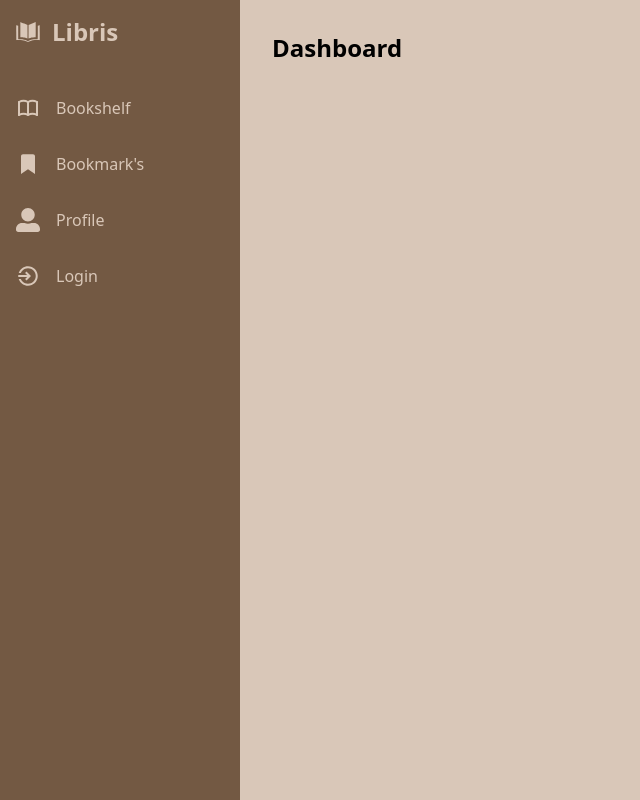
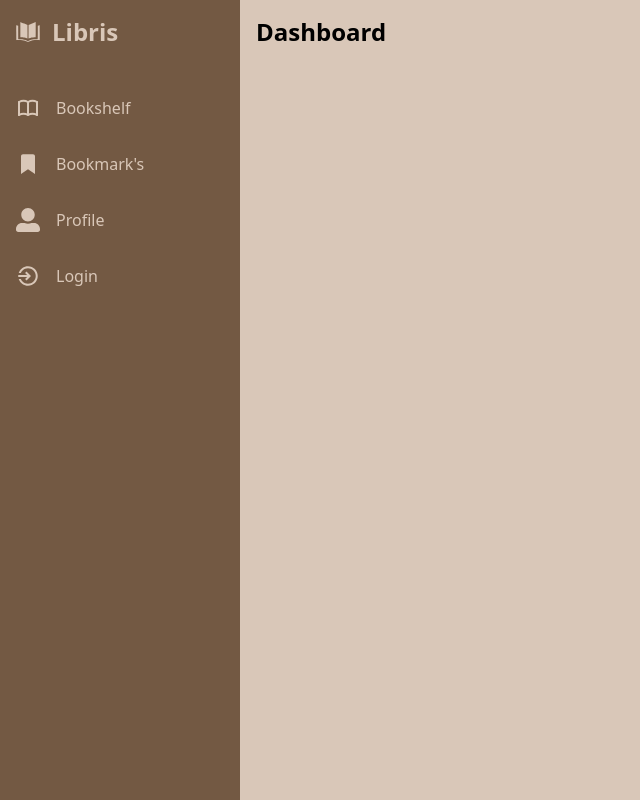
Before and after one commit to AliceSBulhoes/Libris, a React (Vite) app: page /books in a window 1280 px wide. Shown: the whole page, without its empty margins (0-640 px from the left). Built offline with nearby package versions, Linux system fonts and the light colour scheme.

Commit message:
Criando o componente da barra de pesquisa

```diff
--- a/src/components/Dashboard.jsx
+++ b/src/components/Dashboard.jsx
@@ -2,7 +2,7 @@ import React from 'react'
 
 const Dashboard = () => {
   return (
-    <div className='p-8 bg-paleta-200 min-h-screen flex-1'>
+    <div className='p-4 bg-paleta-200 min-h-screen flex-1'>
         <h2 className='text-2xl font-bold'>Dashboard</h2>
     </div>
   )
--- /dev/null
+++ b/src/components/SerchBar.jsx
@@ -0,0 +1,9 @@
+import React from 'react'
+
+const SerchBar = () => {
+  return (
+    <div>SerchBar</div>
+  )
+}
+
+export default SerchBar
```
